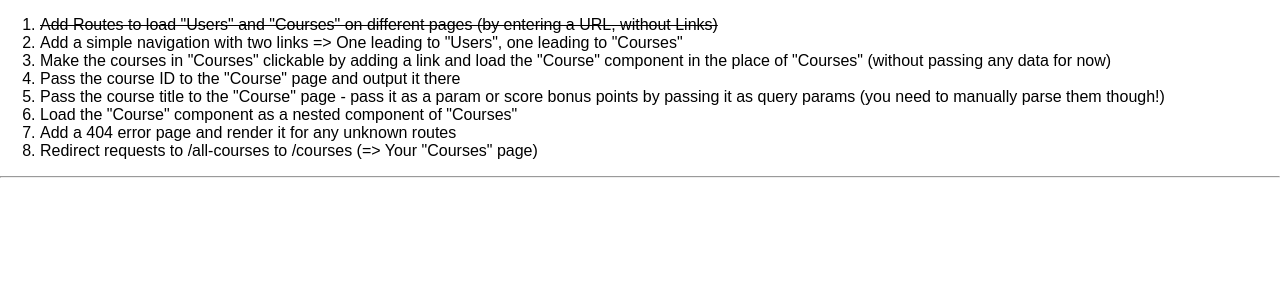
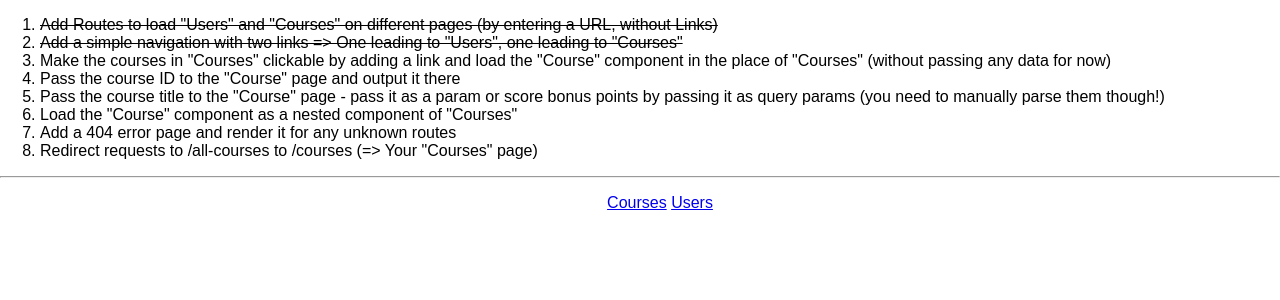
Before and after one commit to ceccon-t/react-exercises, a React (Create React App) app in the folder ud-tcg/assignments/assignment-03-Routing/assignment03/: page / in a window 1280 px wide. Shown: the top 300 px of the page. Built offline with nearby package versions, Linux system fonts and the light colour scheme.

Commit message:
Add navigation with links to routes

```diff
--- a/ud-tcg/assignments/assignment-03-Routing/assignment03/src/App.js
+++ b/ud-tcg/assignments/assignment-03-Routing/assignment03/src/App.js
@@ -1,5 +1,5 @@
 import React, { Component } from 'react';
-import { BrowserRouter, Switch, Route } from 'react-router-dom';
+import { BrowserRouter, Switch, Route, NavLink } from 'react-router-dom';
 
 import Courses from './containers/Courses/Courses';
 import Users from './containers/Users/Users';
@@ -10,7 +10,7 @@ class App extends Component {
       <div className="App">
         <ol style={{textAlign: 'left'}}>
           <li><del>Add Routes to load "Users" and "Courses" on different pages (by entering a URL, without Links)</del></li>
-          <li>Add a simple navigation with two links => One leading to "Users", one leading to "Courses"</li>
+          <li><del>Add a simple navigation with two links => One leading to "Users", one leading to "Courses"</del></li>
           <li>Make the courses in "Courses" clickable by adding a link and load the "Course" component in the place of "Courses" (without passing any data for now)</li>
           <li>Pass the course ID to the "Course" page and output it there</li>
           <li>Pass the course title to the "Course" page - pass it as a param or score bonus points by passing it as query params (you need to manually parse them though!)</li>
@@ -20,10 +20,19 @@ class App extends Component {
         </ol>
         <hr />
         <BrowserRouter>
-          <Switch>
-            <Route path="/courses" component={Courses} />
-            <Route path="/users" component={Users} />
-          </Switch>
+          <div>
+            <nav>
+              <ul>
+                <NavLink to="/courses">Courses</NavLink>
+                &nbsp;
+                <NavLink to="/users">Users</NavLink>
+              </ul>
+            </nav>
+            <Switch>
+              <Route path="/courses" component={Courses} />
+              <Route path="/users" component={Users} />
+            </Switch>
+          </div>
         </BrowserRouter>
       </div>
 
```
